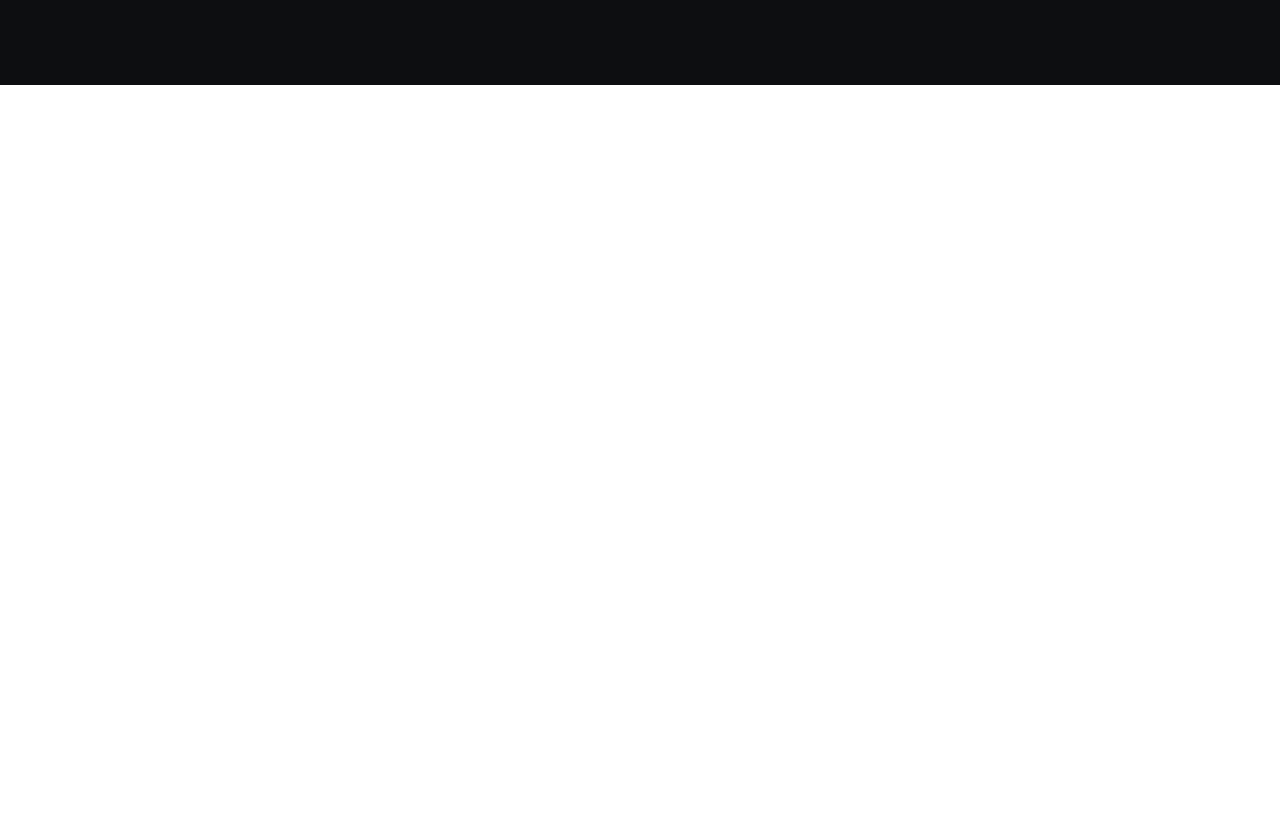
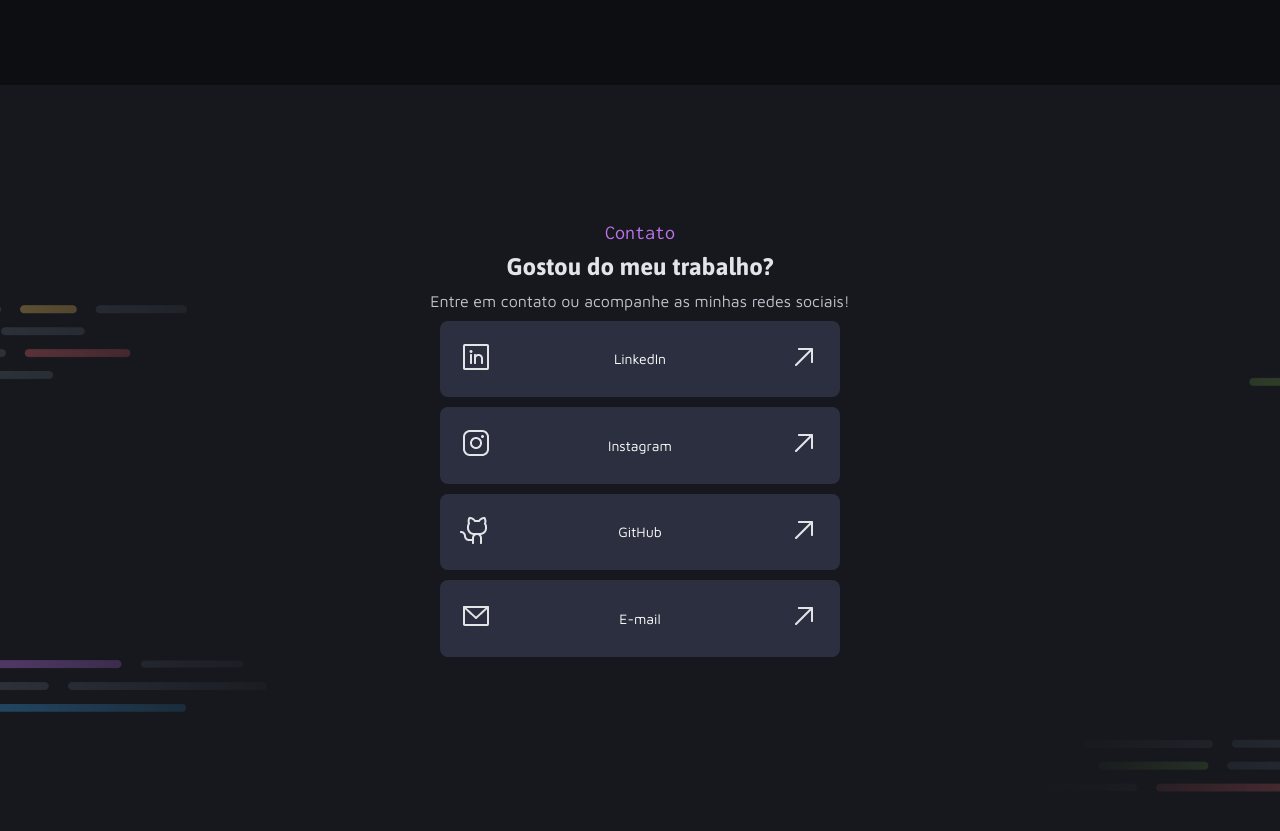
Before and after one commit to isacgouveia/portofiliodev, a plain HTML site: page index.html in a window 1280 px wide. Shown: the part 2064-2895 px from the top of the page. Before the commit the page ends 2149 px from the top, so only its background shows below. Drawn offline with Linux system fonts and the light colour scheme.

Commit message:
Finalização do projeto

```diff
--- a/assets/css/index.css
+++ b/assets/css/index.css
@@ -228,3 +228,63 @@ section#services{
     }
 
 }
+
+footer{
+    width: 100%;
+    padding: 128px 120px 200px 120px;
+    background-image: url(../images/Background_Contacts.png);
+    background-size: cover;
+    background-repeat: no-repeat;
+
+    text-align: center;
+
+    & {
+
+        p:nth-child(1){
+            font: var(--subtitle);
+            color: var(--bg-purple);
+            padding-block: 8px;
+        }
+        h3{
+            font: var(--title-md);
+            color: var(--gray-600);
+        }
+        p:nth-child(3){
+            padding-block: 8px;
+            font: var(--text-md);
+            color: var(--gray-500);
+        }
+
+    }
+    .social-links{
+        display: flex;
+        flex-direction: column;
+        align-items: center;
+        gap: 10px;
+        font: var(--text-sm);
+
+        .social-button {
+            width: 400px;
+            color: #ffffff;
+            padding: 20px;
+            border-radius: 8px;
+            background-color: #2c2f3f;
+
+            display: flex;
+            align-items: center;
+            text-decoration: none;
+            gap: 10px;
+
+            &:hover {
+                border: 1px solid var(--bg-blue);
+              }
+
+            & .text {
+                flex-grow: 1;
+            }
+          }
+
+
+    }
+
+}
--- a/index.html
+++ b/index.html
@@ -154,5 +154,52 @@
         </div> <!-- serviços -->
     </section>
 
+    <footer>
+        <p>Contato</p>
+        <h3>Gostou do meu trabalho?</h3>
+        <p>Entre em contato ou acompanhe as minhas redes sociais!</p>
+
+        <div class="social-links">
+            <a href="https://www.linkedin.com" class="social-button">
+              <span class="icon">
+                <img src="assets/images/icons/LinkedinLogo.png" alt="LinkedIn">
+              </span>
+              <span class="text">LinkedIn</span>
+              <span class="arrow">
+                <img src="assets/images/icons/ArrowUpRight.png" alt="Seta para cima">
+            </span>
+            </a>
+
+            <a href="https://www.instagram.com" class="social-button">
+              <span class="icon">
+                <img src="assets/images/icons/InstagramLogo.png" alt="Instagram">
+              </span>
+              <span class="text">Instagram</span>
+              <span class="arrow">
+                <img src="assets/images/icons/ArrowUpRight.png" alt="Seta para cima">
+            </span>
+            </a>
+
+            <a href="https://www.github.com" class="social-button">
+              <span class="icon">
+                <img src="assets/images/icons/GithubLogo.png" alt="GitHub">
+              </span>
+              <span class="text">GitHub</span>
+              <span class="arrow">
+                <img src="assets/images/icons/ArrowUpRight.png" alt="Seta para cima">
+            </span>
+            </a>
+
+            <a href="mailto:seuemail@exemplo.com" class="social-button">
+              <span class="icon">
+                <img src="assets/images/icons/EnvelopeSimple.png" alt="E-mail">
+              </span>
+              <span class="text">E-mail</span>
+              <span class="arrow">
+                <img src="assets/images/icons/ArrowUpRight.png" alt="Seta para cima">
+            </span>
+            </a>
+          </div>
+    </footer>
 </body>
 </html>
```
